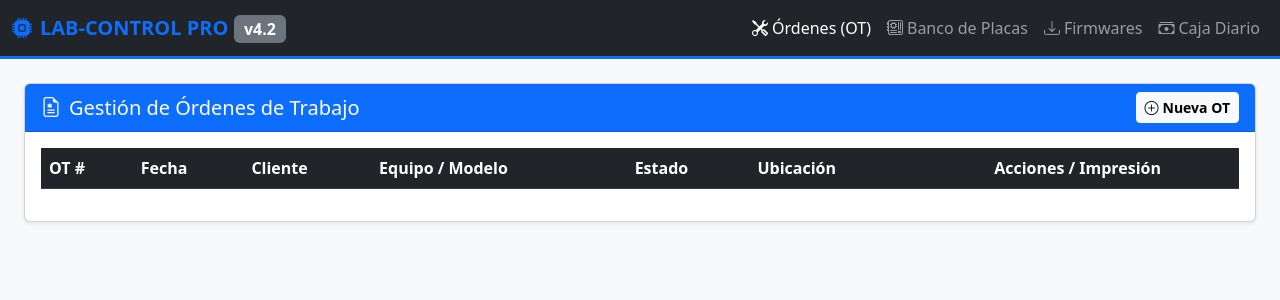
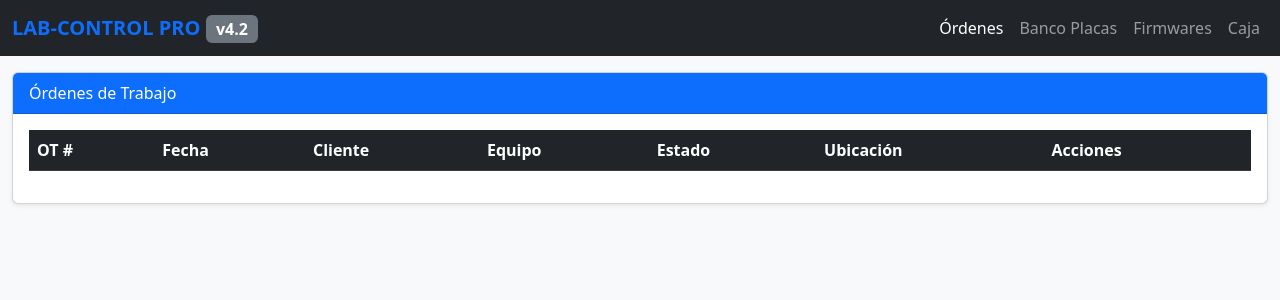
Before and after one commit to fbncastelli-bot/taller-control, a Flask app: page / in a window 1280 px wide. Shown: the top 300 px of the page. Run offline with Flask 3, Linux system fonts and the light colour scheme; the visitor is signed in with stand-in values (Sample User, id 1); data that the repository does not hold is empty; some libraries are stand-ins or nearby versions.

Commit message:
Update index.html

```diff
--- a/templates/index.html
+++ b/templates/index.html
@@ -3,158 +3,77 @@
 <head>
     <meta charset="UTF-8">
     <meta name="viewport" content="width=device-width, initial-scale=1.0">
-    <title>LAB-CONTROL PRO v4.2 - Gestión de Taller Electrónico</title>
+    <title>LAB-CONTROL PRO v4.2</title>
     <link href="https://cdn.jsdelivr.net/npm/bootstrap@5.3.0/dist/css/bootstrap.min.css" rel="stylesheet">
     <link rel="stylesheet" href="https://cdn.jsdelivr.net/npm/bootstrap-icons@1.11.0/font/bootstrap-icons.css">
     <link rel="stylesheet" href="/static/style.css">
 </head>
 <body class="bg-light">
 
-    <!-- Navbar -->
-    <nav class="navbar navbar-expand-lg navbar-dark bg-dark mb-4 border-bottom border-primary border-3">
+    <nav class="navbar navbar-expand-lg navbar-dark bg-dark">
         <div class="container-fluid">
-            <a class="navbar-brand fw-bold text-primary" href="#"><i class="bi bi-cpu-fill me-2"></i>LAB-CONTROL PRO <span class="badge bg-secondary fs-6">v4.2</span></a>
-            <button class="navbar-toggler" type="button" data-bs-toggle="collapse" data-bs-target="#navbarNav">
-                <span class="navbar-toggler-icon"></span>
-            </button>
-            <div class="collapse navbar-collapse" id="navbarNav">
-                <ul class="navbar-nav ms-auto">
-                    <li class="nav-item"><a class="nav-link active" href="#ordenes"><i class="bi bi-tools me-1"></i>Órdenes (OT)</a></li>
-                    <li class="nav-item"><a class="nav-link" href="#banco-placas"><i class="bi bi-motherboard me-1"></i>Banco de Placas</a></li>
-                    <li class="nav-item"><a class="nav-link" href="#firmwares"><i class="bi bi-download me-1"></i>Firmwares</a></li>
-                    <li class="nav-item"><a class="nav-link" href="#caja"><i class="bi bi-cash-stack me-1"></i>Caja Diario</a></li>
-                </ul>
+            <a class="navbar-brand fw-bold text-primary" href="#">LAB-CONTROL PRO <span class="badge bg-secondary fs-6">v4.2</span></a>
+            <div class="navbar-nav">
+                <a class="nav-link active" id="btn-nav-ordenes" href="javascript:void(0)" onclick="mostrarSeccion('ordenes')">Órdenes</a>
+                <a class="nav-link" id="btn-nav-repuestos" href="javascript:void(0)" onclick="mostrarSeccion('repuestos')">Banco Placas</a>
+                <a class="nav-link" id="btn-nav-firmwares" href="javascript:void(0)" onclick="mostrarSeccion('firmwares')">Firmwares</a>
+                <a class="nav-link" id="btn-nav-caja" href="javascript:void(0)" onclick="mostrarSeccion('caja')">Caja</a>
             </div>
         </div>
     </nav>
 
-    <!-- Contenido Principal -->
-    <div class="container-fluid px-4">
-
-        <!-- Módulo de Órdenes de Trabajo -->
-        <div class="card shadow-sm mb-4">
-            <div class="card-header bg-primary text-white d-flex justify-content-between align-items-center">
-                <h5 class="mb-0"><i class="bi bi-file-earmark-medical me-2"></i>Gestión de Órdenes de Trabajo</h5>
-                <button class="btn btn-light btn-sm fw-bold" onclick="abrirModalNuevaOT()"><i class="bi bi-plus-circle me-1"></i>Nueva OT</button>
-            </div>
-            <div class="card-body">
-                <div class="table-responsive">
-                    <table class="table table-hover align-middle">
+    <div class="container-fluid mt-3">
+        <!-- Órdenes -->
+        <div id="ordenes" class="seccion-contenido">
+            <div class="card shadow-sm">
+                <div class="card-header bg-primary text-white">Órdenes de Trabajo</div>
+                <div class="card-body">
+                    <table class="table table-hover">
                         <thead class="table-dark">
-                            <tr>
-                                <th>OT #</th>
-                                <th>Fecha</th>
-                                <th>Cliente</th>
-                                <th>Equipo / Modelo</th>
-                                <th>Estado</th>
-                                <th>Ubicación</th>
-                                <th class="text-center">Acciones / Impresión</th>
-                            </tr>
+                            <tr><th>OT #</th><th>Fecha</th><th>Cliente</th><th>Equipo</th><th>Estado</th><th>Ubicación</th><th>Acciones</th></tr>
                         </thead>
-                        <tbody id="tabla-ordenes">
-                            <!-- Datos cargados dinámicamente vía app.js -->
-                        </tbody>
+                        <tbody id="tabla-ordenes"></tbody>
                     </table>
                 </div>
             </div>
         </div>
 
-    </div>
-
-    <!-- Modal Formulario OT (con subida de foto de componente) -->
-    <div class="modal fade" id="modalOT" tabindex="-1" aria-hidden="true">
-        <div class="modal-dialog modal-lg">
-            <div class="modal-content">
-                <div class="modal-header bg-dark text-white">
-                    <h5 class="modal-title" id="modalOTLabel"><i class="bi bi-pencil-square me-2"></i>Orden de Trabajo</h5>
-                    <button type="button" class="btn-close btn-close-white" data-bs-dismiss="modal" aria-label="Close"></button>
-                </div>
-                <div class="modal-body">
-                    <form id="form-ot">
-                        <input type="hidden" id="ot-id">
-                        <div class="row g-3">
-                            <div class="col-md-6">
-                                <label class="form-label fw-bold">Cliente</label>
-                                <input type="text" class="form-control" id="ot-cliente" required>
-                            </div>
-                            <div class="col-md-6">
-                                <label class="form-label fw-bold">Teléfono (WhatsApp)</label>
-                                <input type="text" class="form-control" id="ot-telefono" required>
-                            </div>
-                            <div class="col-md-4">
-                                <label class="form-label fw-bold">Equipo</label>
-                                <input type="text" class="form-control" id="ot-equipo" placeholder="Ej: Smart TV 43''" required>
-                            </div>
-                            <div class="col-md-4">
-                                <label class="form-label fw-bold">Marca / Modelo</label>
-                                <input type="text" class="form-control" id="ot-modelo" required>
-                            </div>
-                            <div class="col-md-4">
-                                <label class="form-label fw-bold">N° Serie / Chasis</label>
-                                <input type="text" class="form-control" id="ot-chasis">
-                            </div>
-                            <div class="col-12">
-                                <label class="form-label fw-bold">Falla Declarada / Diagnóstico Técnico</label>
-                                <textarea class="form-control" id="ot-falla" rows="2" required></textarea>
-                            </div>
-
-                            <!-- Campo para Adjuntar Foto del Componente / Placa -->
-                            <div class="col-12">
-                                <label class="form-label fw-bold text-primary"><i class="bi bi-camera me-1"></i>Adjuntar Foto de Evidencia (Componente / Placa)</label>
-                                <input type="file" class="form-control" id="ot-foto-input" accept="image/*" onchange="previewImagen(event)">
-                                <input type="hidden" id="ot-foto-url">
-                                <div id="preview-container" class="mt-2 text-center d-none">
-                                    <img id="foto-preview" src="" alt="Vista previa" class="img-thumbnail" style="max-height: 180px;">
-                                </div>
-                            </div>
-
-                            <div class="col-md-4">
-                                <label class="form-label fw-bold">Presupuesto ($)</label>
-                                <input type="number" class="form-control" id="ot-presupuesto" value="0">
-                            </div>
-                            <div class="col-md-4">
-                                <label class="form-label fw-bold">Seña ($)</label>
-                                <input type="number" class="form-control" id="ot-sena" value="0">
-                            </div>
-                            <div class="col-md-4">
-                                <label class="form-label fw-bold">Estado</label>
-                                <select class="form-select" id="ot-estado">
-                                    <option value="Ingresado">Ingresado</option>
-                                    <option value="En Revisión">En Revisión</option>
-                                    <option value="Presupuestado">Presupuestado</option>
-                                    <option value="Aprobado">Aprobado</option>
-                                    <option value="Reparado">Reparado</option>
-                                    <option value="Entregado">Entregado</option>
-                                </select>
-                            </div>
-                        </div>
-                    </form>
-                </div>
-                <div class="modal-footer">
-                    <button type="button" class="btn btn-secondary" data-bs-dismiss="modal">Cancelar</button>
-                    <button type="button" class="btn btn-primary" onclick="guardarOT()">Guardar Orden</button>
+        <!-- Banco Placas -->
+        <div id="repuestos" class="seccion-contenido d-none">
+            <div class="card shadow-sm">
+                <div class="card-header bg-dark text-white">Banco de Placas</div>
+                <div class="card-body">
+                    <table class="table table-hover">
+                        <thead><tr><th>Código</th><th>Descripción</th><th>Chasis</th><th>Precio</th><th>Stock</th><th>Acciones</th></tr></thead>
+                        <tbody id="tabla-repuestos"></tbody>
+                    </table>
                 </div>
             </div>
         </div>
-    </div>
 
-    <!-- Área Oculta Exclusiva para Impresión de Etiqueta QR Tapa TV -->
-    <div id="print-ticket-tapa" class="d-none">
-        <div style="width: 70mm; padding: 5mm; border: 2px solid #000; font-family: Arial, sans-serif; text-align: center; background: #fff;">
-            <h4 style="margin: 0; font-size: 14px; font-weight: bold; text-transform: uppercase;">LAB-CONTROL PRO</h4>
-            <p style="margin: 2px 0; font-size: 10px; border-bottom: 1px solid #000; padding-bottom: 3px;">SERVICIO TÉCNICO ESPECIALIZADO</p>
+        <!-- Firmwares -->
+        <div id="firmwares" class="seccion-contenido d-none">
+            <div class="card shadow-sm">
+                <div class="card-header bg-info text-white">Base de Firmwares</div>
+                <div class="card-body">
+                    <table class="table table-hover">
+                        <thead><tr><th>Modelo</th><th>Chasis</th><th>Tipo</th><th>Peso</th><th>Descargar</th></tr></thead>
+                        <tbody id="tabla-firmwares"></tbody>
+                    </table>
+                </div>
+            </div>
+        </div>
 
-            <div style="margin: 8px 0; text-align: left; font-size: 11px; line-height: 1.3;">
-                <strong>OT N°:</strong> <span id="lbl-ot-id" style="font-size: 14px; font-weight: bold;"></span><br>
-                <strong>FECHA:</strong> <span id="lbl-ot-fecha"></span><br>
-                <strong>CLIENTE:</strong> <span id="lbl-ot-cliente"></span><br>
-                <strong>EQUIPO:</strong> <span id="lbl-ot-equipo"></span><br>
-                <strong>MODELO:</strong> <span id="lbl-ot-modelo"></span>
-            </div>
-
-            <div style="margin-top: 6px; padding-top: 4px; border-top: 1px dashed #000;">
-                <img id="lbl-qr-code" src="" alt="Código QR" style="width: 90px; height: 90px;">
-                <p style="margin: 2px 0 0 0; font-size: 8px;">Escanee para consultar estado de reparación</p>
+        <!-- Caja -->
+        <div id="caja" class="seccion-contenido d-none">
+            <div class="card shadow-sm">
+                <div class="card-header bg-success text-white">Caja Diario</div>
+                <div class="card-body">
+                    <table class="table table-hover">
+                        <thead><tr><th>Fecha</th><th>Concepto</th><th>Monto</th><th>Método</th></tr></thead>
+                        <tbody id="tabla-caja"></tbody>
+                    </table>
+                </div>
             </div>
         </div>
     </div>
```
